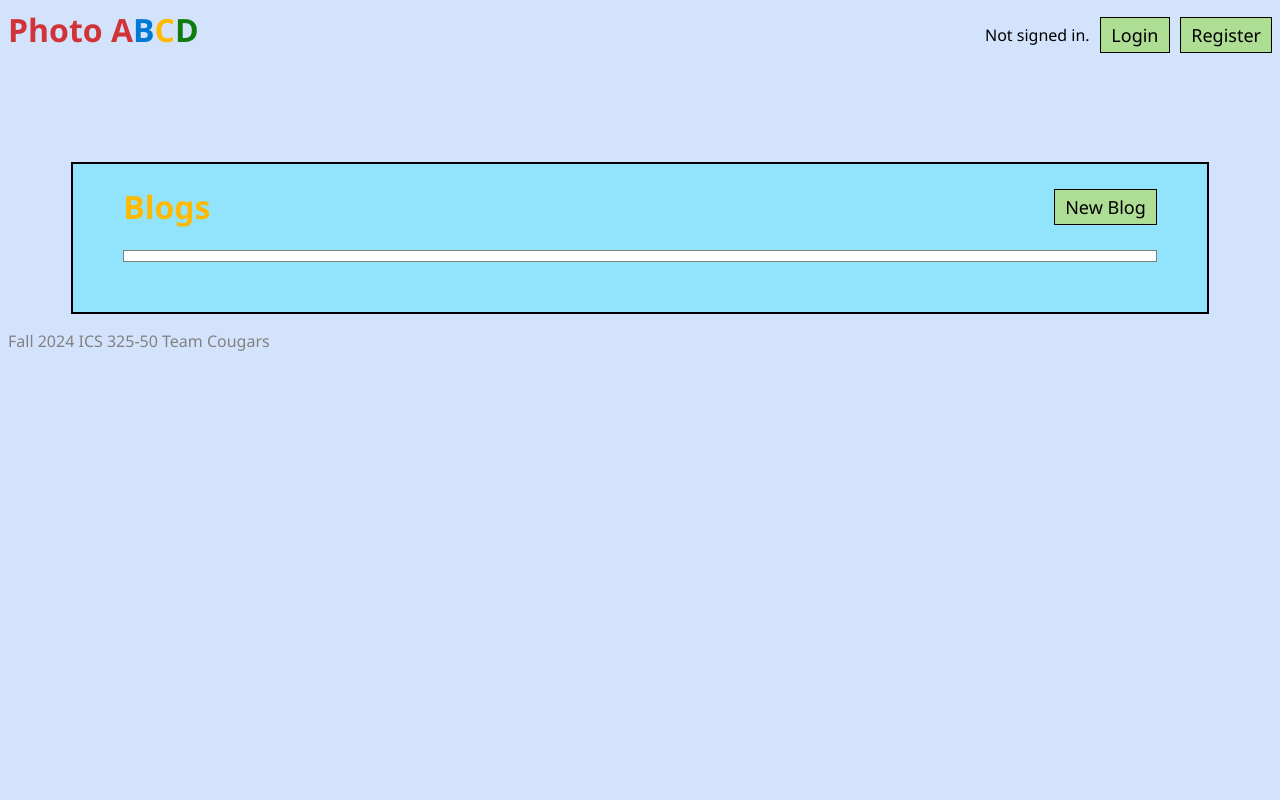
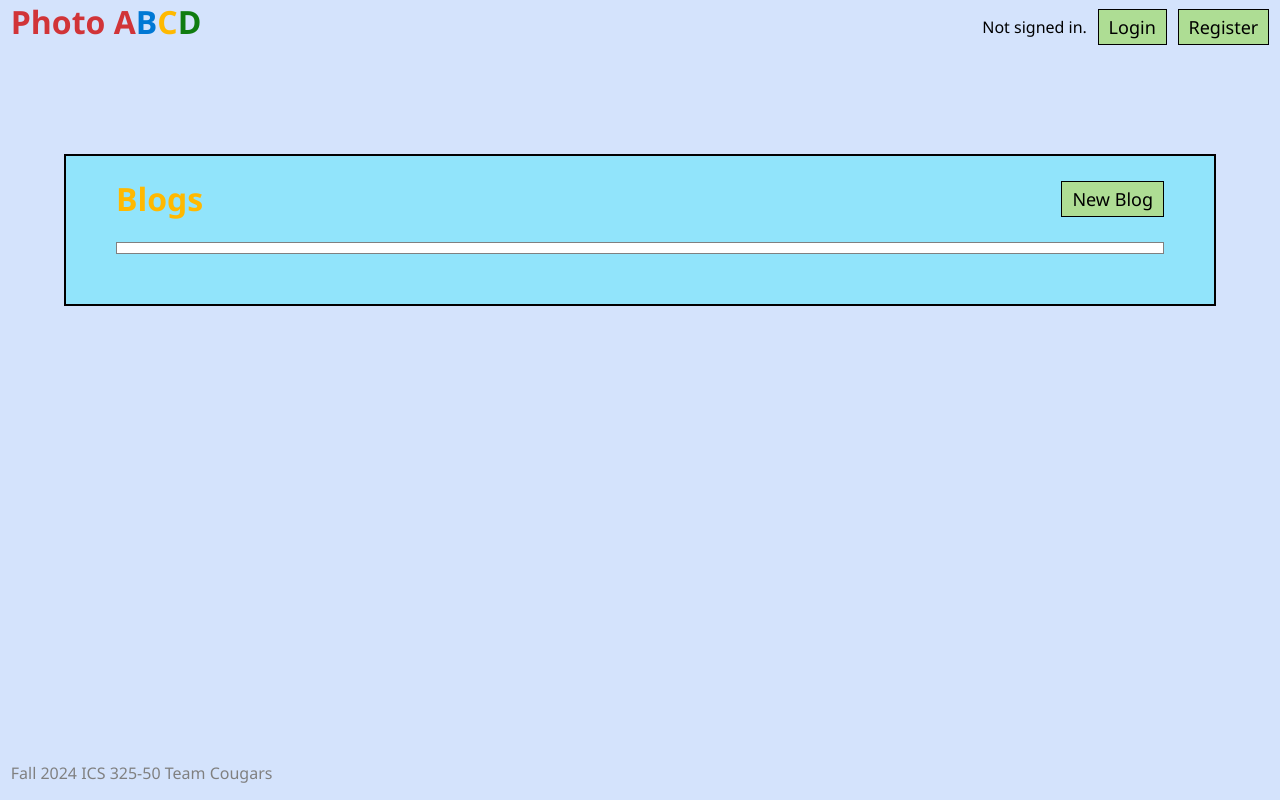
Before and after one commit to trevorskupien/ICS325-Cougars-Final, a PHP site: page / in a window 1280 px wide. Run offline with PHP 8.4, Linux system fonts and the light colour scheme; data that the repository does not hold is empty.

Commit message:
fixed styling issues

```diff
--- a/inc/blog_data.php
+++ b/inc/blog_data.php
@@ -86,11 +86,11 @@ function getNewBlogID(){
 	return $highest + 1;
 }
 
-function postBlog($fid, $fauthor, $ftitle, $fcontent, $fpublic, $fimage){
+function postBlog($fid, $fdate, $fauthor, $ftitle, $fcontent, $fpublic, $fimage){
 	include "db.php";
 	$stmt = mysqli_stmt_init($db);
-	mysqli_stmt_prepare($stmt, "INSERT INTO blogs (blog_id, image, creator_email, title, description, privacy_filter) VALUES (?, ?, ?, ?, ?, ?)");
-	mysqli_stmt_bind_param($stmt, "isssss", $fid, $fimage, $fauthor, $ftitle, $fcontent, $fpublic);
+	mysqli_stmt_prepare($stmt, "INSERT INTO blogs (blog_id, image, creator_email, title, description, event_date, privacy_filter) VALUES (?, ?, ?, ?, ?, ?, ?)");
+	mysqli_stmt_bind_param($stmt, "issssss", $fid, $fimage, $fauthor, $ftitle, $fcontent, $fdate, $fpublic);
 	mysqli_stmt_execute($stmt);
 	mysqli_close($db);
 }
--- a/index.php
+++ b/index.php
@@ -6,9 +6,9 @@
 	<script src="https://ajax.googleapis.com/ajax/libs/jquery/3.7.1/jquery.min.js"></script>
 </head>
 <body>
-
+	<div id="global-wrapper">
 		<?php include "inc/header.php"; ?>
-
+		<div id="body">
 			<div class="content-box">
 
 				<div class="section-header">
@@ -57,9 +57,10 @@
 					?>
 				</div>
 			</div>
-
+		</div>
 		<div id="footer">
 			<p>Fall 2024 ICS 325-50 Team Cougars</p>
 		</div>
+	</div>
 </body>
 </html>
--- a/login.php
+++ b/login.php
@@ -6,9 +6,9 @@
 		<script src="https://ajax.googleapis.com/ajax/libs/jquery/3.7.1/jquery.min.js"></script>
 	</head>
 	<body>
-
+		<div id="global-wrapper">
 			<?php include "inc/header.php"; ?>
-
+			<div id="body">
 				<div class="form-content-box">
 
 					<h1 class="section-title">Login</h1>
@@ -37,8 +37,10 @@
 						<label for="post" class="form-button">Login</label>
 					</form>
 				</div>
+			</div>
 			<div id="footer">
 				<p>Fall 2024 ICS 325-50 Team Cougars</p>
 			</div>
+		</div>
 	</body>
 </html>
--- a/register.php
+++ b/register.php
@@ -6,9 +6,9 @@
 		<script src="https://ajax.googleapis.com/ajax/libs/jquery/3.7.1/jquery.min.js"></script>
 	</head>
 	<body>
-
+		<div id="global-wrapper">
 			<?php include "inc/header.php"; ?>
-
+			<div id="body">
 				<div class="form-content-box">
 
 					<h1 class="section-title">Register</h1>
@@ -50,8 +50,10 @@
 						<label for="post" class="form-button">Register</label>
 					</form>
 				</div>
+			</div>
 			<div id="footer">
 				<p>Fall 2024 ICS 325-50 Team Cougars</p>
 			</div>
+		</div>
 	</body>
 </html>
--- a/styles.css
+++ b/styles.css
@@ -198,7 +204,7 @@ table tr:nth-child(even) td{
 }
 
 #footer{
-	bottom:0px;
+	margin: 0 0.67em;
 }
 
 #footer p{
@@ -218,9 +224,9 @@ table tr:nth-child(even) td{
 
 #header{
 	display: flex;
-	width: 100%;
     top: 0;
 	background: var(--theme-secondary);
+	margin: 0 0.67em;
 }
 
 #account-box{
@@ -287,3 +276,26 @@ table tr:nth-child(even) td{
 .section-header form{
 	margin: auto 50px auto 0;
 }
+
+html, body {
+  box-sizing: border-box;
+  height: 100%;
+  padding: 0;
+  margin: 0;
+}
+
+#global-wrapper {
+  box-sizing: border-box;
+  min-height: 100%;
+  display: flex;
+  flex-direction: column;
+}
+
+#header, #footer {
+	flex-grow: 0;
+	flex-shrink: 0;
+}
+
+#body {
+  flex-grow: 1;
+}
```
Also changed, not shown: other parts of styles.css (+10 -21 lines), blog.php (+11 -6 lines), inc/makepost.php (+5 -2 lines), post.php (+8 -9 lines), images/21.jpeg (added), images/default.png (added). Lines whose indentation alone changed are shown as unchanged.
